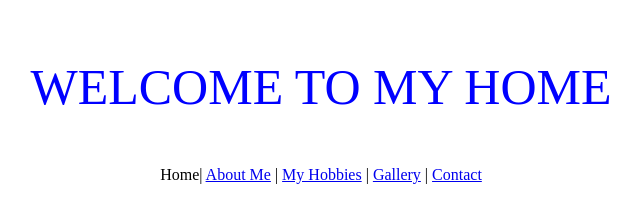
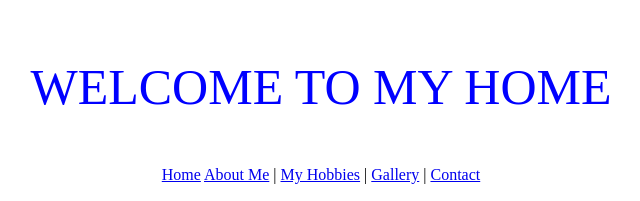
Before and after one commit to marynepz6-code/new, a plain HTML site: page index.html in a window 1280 px wide. Shown: the top 201 px of the page, 316-956 px from the left. Drawn offline with Linux system fonts and the light colour scheme.

Commit message:
Update index.html

```diff
--- a/index.html
+++ b/index.html
@@ -44,7 +44,7 @@
 <body>
 <div class="sparkle-container">
 <center><p style="color: blue;font-size: 50px;">WELCOME TO MY HOME</a></p></center>
- <center>Home|
+ <center><a href= index.html>Home</a>
  <a href="About_me.html">About Me</a> |
  <a href="Hobbies.html">My Hobbies</a> |
  <a href="Gallery.html">Gallery</a> |
```
